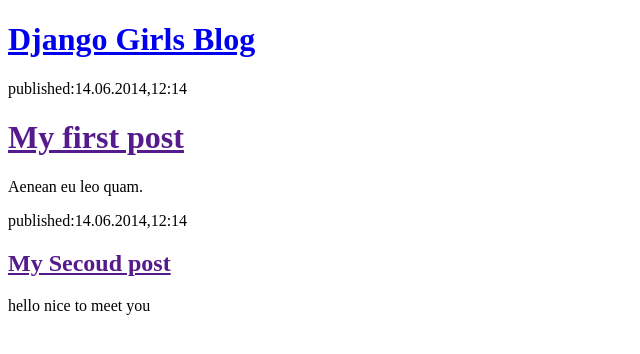
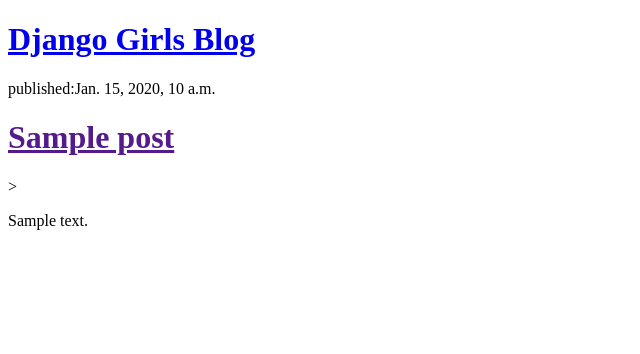
Before and after one commit to dikstu/my-first-blog, a Django app: template templates/blog/post_list.html in a window 1280 px wide. Shown: the top 354 px of the page, without its empty margins (0-640 px from the left). Run offline with Django 3.2, Linux system fonts and the light colour scheme; the template is opened without the code that fills it: values that come from a table or form of the project are taken from there, others are empty; tables that the repository leaves empty hold one stand-in row (values such as "Sample post").

Commit message:
Modified templates to display posts from database.

```diff
--- a/blog/admin.py
+++ b/blog/admin.py
@@ -1,5 +1,5 @@
 from django.contrib import admin
-from .models import Page
+from .models import Post
 
 # Register your models here.
-admin.site.register(Page)
+admin.site.register(Post)
--- a/blog/models.py
+++ b/blog/models.py
@@ -4,7 +4,7 @@
 # Create your models here.
 
 
-class Page(models.Model):
+class Post(models.Model):
     author = models.ForeignKey('auth.User',on_delete=models.CASCADE)
     title = models.CharField(max_length=200)
     text = models.TextField()
--- a/blog/views.py
+++ b/blog/views.py
@@ -1,7 +1,11 @@
 from django.shortcuts import render
+from django.utils import timezone
+from .models import Post
+
 
 # Create your views here.
 
 
 def post_list(request):
-    return render(request,'blog/post_list.html',{})
+    posts = Post.objects.filter(published_date__lte=timezone.now()).order_by('published_date')
+    return render(request,'blog/post_list.html',{'posts':posts})
--- a/templates/blog/post_list.html
+++ b/templates/blog/post_list.html
@@ -8,15 +8,12 @@
     <div>
         <h1><a href="/">Django Girls Blog</a></h1>
     </div>
-    <div>
-        <p>published:14.06.2014,12:14</p>
-        <h1><a href="">My first post</a></h1>
-        <p>Aenean eu leo quam.</p>
-    </div>
-    <div>
-        <p>published:14.06.2014,12:14</p>
-        <h2><a href="">My Secoud post</a></h2>
-        <p>hello nice to meet you</p>
-    </div>
+    {% for post in posts %}
+        <div>
+        <p>published:{{ post.published_date }}</p>
+            <h1><a href="">{{ post.title }}</a></h1>>
+        <p>{{ post.text|linebreaksbr }}</p>
+        </div>
+    {% endfor %}
    </body>
 </html>
```
Also changed, not shown: blog/migrations/0002_auto_20190709_1111.py (added).
